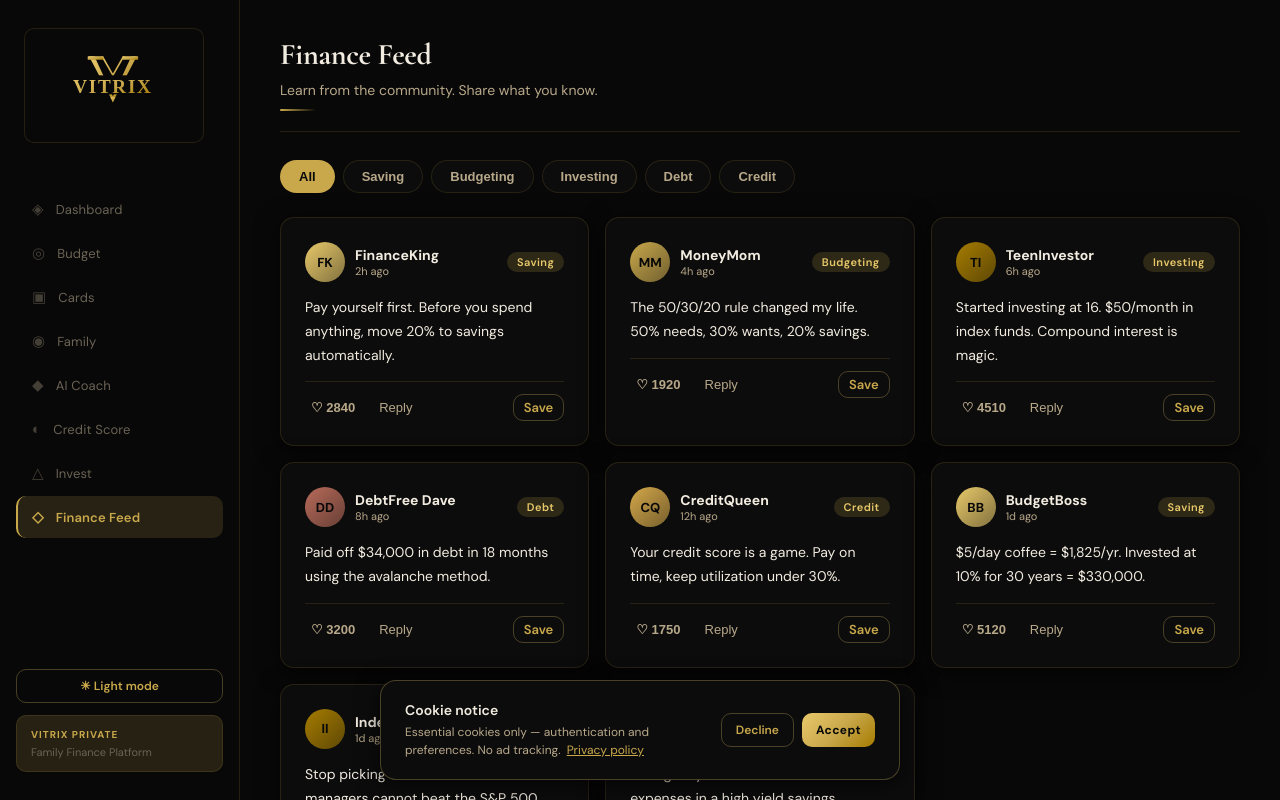
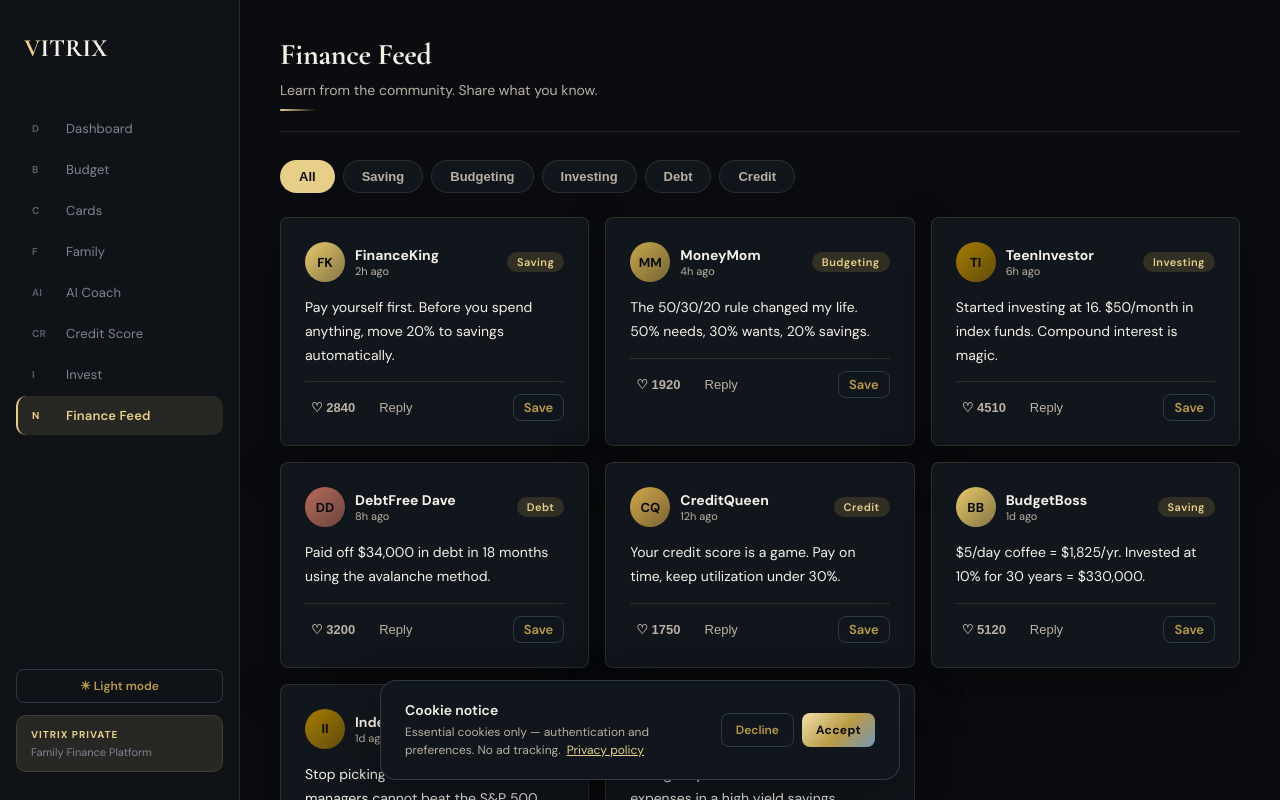
Before and after one commit to zscorp05/VITRIXWALLET, a Next.js app: page /feed in a window 1280 px wide. Shown: the top 800 px of the page. Built offline with nearby package versions, Linux system fonts and the light colour scheme.

Commit message:
Fixed issues

```diff
--- a/app/globals.css
+++ b/app/globals.css
@@ -1,55 +1,55 @@
 @import url('https://fonts.googleapis.com/css2?family=Cormorant+Garamond:wght@400;500;600;700&family=DM+Sans:wght@300;400;500;600;700&display=swap');
 
-/* Palette matched to vitrix_logo_v3.svg */
 :root {
-  --gold-light: #E8C96A;
-  --gold:       #C9A84C;
-  --gold-dark:  #A67C00;
-  --gold-muted: #8A7340;
+  --ink: #101418;
+  --gold-light: #E7CF8A;
+  --gold: #B99A45;
+  --gold-dark: #7C6428;
+  --blue: #7897B8;
+  --sage: #7E9A87;
 
-  --bg:       #080808;
-  --bg2:      #080808;
-  --bg3:      #101010;
-  --card:     #0c0c0c;
-  --border:   rgba(201, 168, 76, 0.14);
-  --border2:  rgba(232, 201, 106, 0.28);
+  --bg: #0A0C0F;
+  --bg2: #0F1318;
+  --bg3: #171D24;
+  --card: #11161C;
+  --border: rgba(231, 207, 138, 0.13);
+  --border2: rgba(120, 151, 184, 0.28);
 
-  --accent:   var(--gold);
-  --accent2:  var(--gold-dark);
-  --accent3:  var(--gold-light);
-  --gold-glow: rgba(201, 168, 76, 0.16);
-  --gradient-gold: linear-gradient(135deg, var(--gold-light) 0%, var(--gold) 50%, var(--gold-dark) 100%);
+  --accent: var(--gold-light);
+  --accent2: var(--blue);
+  --accent3: var(--sage);
+  --gold-glow: rgba(231, 207, 138, 0.11);
+  --gradient-gold: linear-gradient(135deg, #F0DFA9 0%, #B99A45 54%, #7897B8 100%);
 
-  --text:     #F2EBE0;
-  --text2:    #B8A88A;
-  --text3:    #6B6355;
+  --text: #F4F0E8;
+  --text2: #B9B0A3;
+  --text3: #7D8590;
 
-  /* Semantic tones — warm gold family, no teal */
-  --success:  var(--gold-light);
-  --warning:  #D4A84A;
-  --danger:   #B86B5A;
+  --success: var(--sage);
+  --warning: #D7A84B;
+  --danger: #C86D5A;
 
   --font-display: 'Cormorant Garamond', Georgia, 'Times New Roman', serif;
   --font-body:    'DM Sans', sans-serif;
 
-  --radius:   14px;
-  --shadow:   0 4px 24px rgba(0, 0, 0, 0.65);
-  --shadow-gold: 0 0 32px rgba(201, 168, 76, 0.14);
+  --radius: 8px;
+  --shadow: 0 18px 50px rgba(0, 0, 0, 0.35);
+  --shadow-gold: 0 18px 50px rgba(0, 0, 0, 0.25);
 }
 
 [data-theme="light"] {
-  --bg:       #F5F1E8;
-  --bg2:      #FFFFFF;
-  --bg3:      #EDE6D6;
-  --card:     #FFFFFF;
-  --border:   rgba(166, 124, 0, 0.18);
-  --border2:  rgba(166, 124, 0, 0.32);
-  --text:     #1A1612;
-  --text2:    #5C5348;
-  --text3:    #8A8070;
-  --gold-glow: rgba(201, 168, 76, 0.12);
-  --shadow:   0 4px 24px rgba(26, 22, 18, 0.08);
-  --shadow-gold: 0 0 24px rgba(201, 168, 76, 0.1);
+  --bg: #F5F3EE;
+  --bg2: #FFFFFF;
+  --bg3: #ECE8DE;
+  --card: #FFFFFF;
+  --border: rgba(16, 20, 24, 0.1);
+  --border2: rgba(120, 151, 184, 0.28);
+  --text: #11161C;
+  --text2: #49515A;
+  --text3: #77808B;
+  --gold-glow: rgba(185, 154, 69, 0.12);
+  --shadow: 0 14px 40px rgba(16, 20, 24, 0.08);
+  --shadow-gold: 0 14px 40px rgba(16, 20, 24, 0.08);
 }
 
 * { box-sizing: border-box; }
@@ -110,7 +110,7 @@ html, body {
   background: var(--gradient-gold);
   color: var(--bg);
   border: none;
-  border-radius: 10px;
+  border-radius: 8px;
   padding: 12px 22px;
   font-size: 13px;
   font-weight: 700;
@@ -125,7 +125,7 @@ html, body {
   background: transparent;
   color: var(--gold);
   border: 1px solid var(--border2);
-  border-radius: 10px;
+  border-radius: 8px;
   padding: 10px 18px;
   font-size: 13px;
   font-weight: 600;
@@ -136,18 +136,32 @@ html, body {
 .btn-ghost:hover { background: var(--gold-glow); border-color: var(--gold); }
 
 .logo-frame {
-  background: var(--bg);
-  border-radius: 10px;
-  padding: 10px 14px;
+  background: transparent;
+  border-radius: 8px;
+  padding: 8px 0;
   display: inline-block;
-  border: 1px solid var(--border);
+  border: 0;
+}
+
+.vitrix-wordmark {
+  display: inline-block;
+  font-family: var(--font-display);
+  color: var(--text);
+  font-weight: 700;
+  line-height: 1;
+  letter-spacing: 0;
+  text-transform: uppercase;
+}
+
+.vitrix-wordmark::first-letter {
+  color: var(--accent);
 }
 
 input, select, textarea {
   width: 100%;
   background: var(--bg3);
   border: 1px solid var(--border);
-  border-radius: 10px;
+  border-radius: 8px;
   color: var(--text);
   padding: 11px 14px;
   font-size: 14px;
@@ -192,3 +206,112 @@ select option { background: var(--bg3); }
 
 @keyframes pulse  { 0%,100%{opacity:0.3} 50%{opacity:1} }
 @keyframes fadeIn { from{opacity:0;transform:translateY(8px)} to{opacity:1;transform:translateY(0)} }
+
+.auth-page {
+  min-height: 100vh;
+  background:
+    linear-gradient(125deg, rgba(120,151,184,0.1), transparent 38%),
+    linear-gradient(180deg, var(--bg2), var(--bg));
+  display: flex;
+  align-items: center;
+  justify-content: center;
+  padding: 24px;
+  font-family: var(--font-body);
+}
+
+.auth-panel {
+  width: 100%;
+  max-width: 430px;
+}
+
+.auth-card {
+  background: rgba(17, 22, 28, 0.92);
+  border: 1px solid var(--border);
+  border-radius: 8px;
+  padding: 28px;
+  box-shadow: var(--shadow);
+}
+
+[data-theme="light"] .auth-card {
+  background: rgba(255, 255, 255, 0.94);
+}
+
+.segmented-control {
+  display: grid;
+  grid-template-columns: repeat(2, 1fr);
+  background: var(--bg3);
+  border: 1px solid var(--border);
+  border-radius: 8px;
+  padding: 4px;
+  margin-bottom: 26px;
+  gap: 4px;
+}
+
+.segmented-control button,
+.choice-button {
+  border: 0;
+  border-radius: 6px;
+  background: transparent;
+  color: var(--text3);
+  cursor: pointer;
+  font-family: var(--font-body);
+  font-size: 13px;
+  font-weight: 700;
+  padding: 10px;
+  text-transform: capitalize;
+}
+
+.segmented-control button.active,
+.choice-button.active {
+  background: var(--card);
+  color: var(--accent);
+  box-shadow: inset 0 0 0 1px var(--border2);
+}
+
+.choice-button {
+  border: 1px solid var(--border);
+  background: var(--bg3);
+}
+
+.notice-box,
+.error-box {
+  border-radius: 8px;
+  padding: 12px 14px;
+  font-size: 13px;
+  line-height: 1.5;
+}
+
+.notice-box {
+  background: rgba(126, 154, 135, 0.12);
+  border: 1px solid rgba(126, 154, 135, 0.3);
+  color: #A9C7B1;
+}
+
+.error-box {
+  background: rgba(200, 109, 90, 0.1);
+  border: 1px solid rgba(200, 109, 90, 0.35);
+  color: #E8A090;
+}
+
+@media (max-width: 820px) {
+  .app-shell {
+    flex-direction: column;
+  }
+
+  .app-sidebar {
+    width: 100% !important;
+    height: auto !important;
+    position: relative !important;
+    border-right: 0 !important;
+    border-bottom: 1px solid var(--border);
+  }
+
+  .app-nav {
+    display: grid !important;
+    grid-template-columns: repeat(2, minmax(0, 1fr));
+  }
+
+  .app-main {
+    padding: 24px 18px !important;
+  }
+}
--- a/components/AppShell.js
+++ b/components/AppShell.js
@@ -4,22 +4,22 @@ import Logo from '@/components/Logo'
 import ThemeToggle from '@/components/ThemeToggle'
 
 const nav = [
-  { href: '/dashboard', label: 'Dashboard', icon: '◈' },
-  { href: '/budget', label: 'Budget', icon: '◎' },
-  { href: '/cards', label: 'Cards', icon: '▣' },
-  { href: '/family', label: 'Family', icon: '◉' },
-  { href: '/ai-coach', label: 'AI Coach', icon: '◆' },
-  { href: '/credit', label: 'Credit Score', icon: '◐' },
-  { href: '/invest', label: 'Invest', icon: '△' },
-  { href: '/feed', label: 'Finance Feed', icon: '◇' },
+  { href: '/dashboard', label: 'Dashboard', icon: 'D' },
+  { href: '/budget', label: 'Budget', icon: 'B' },
+  { href: '/cards', label: 'Cards', icon: 'C' },
+  { href: '/family', label: 'Family', icon: 'F' },
+  { href: '/ai-coach', label: 'AI Coach', icon: 'AI' },
+  { href: '/credit', label: 'Credit Score', icon: 'CR' },
+  { href: '/invest', label: 'Invest', icon: 'I' },
+  { href: '/feed', label: 'Finance Feed', icon: 'N' },
 ]
 
 export default function AppShell({ children, title, subtitle }) {
   const pathname = usePathname()
 
   return (
-    <div style={{ display: 'flex', minHeight: '100vh', background: 'var(--bg)', fontFamily: 'var(--font-body)' }}>
-      <aside style={{
+    <div className="app-shell" style={{ display: 'flex', minHeight: '100vh', background: 'var(--bg)', fontFamily: 'var(--font-body)' }}>
+      <aside className="app-sidebar" style={{
         width: 240,
         background: 'var(--bg2)',
         borderRight: '1px solid var(--border)',
@@ -34,7 +34,7 @@ export default function AppShell({ children, title, subtitle }) {
         <a href="/dashboard" style={{ marginBottom: 40, paddingLeft: 8, display: 'block', textDecoration: 'none' }}>
           <Logo width={150} />
         </a>
-        <nav style={{ display: 'flex', flexDirection: 'column', gap: 2, flex: 1 }}>
+        <nav className="app-nav" style={{ display: 'flex', flexDirection: 'column', gap: 2, flex: 1 }}>
           {nav.map(item => {
             const isActive = pathname === item.href
             return (
@@ -57,7 +57,7 @@ export default function AppShell({ children, title, subtitle }) {
                   letterSpacing: '0.01em',
                 }}
               >
-                <span style={{ fontSize: 15, opacity: isActive ? 1 : 0.6 }}>{item.icon}</span>
+                <span style={{ width: 22, fontSize: 10, opacity: isActive ? 1 : 0.65, fontWeight: 800 }}>{item.icon}</span>
                 {item.label}
               </a>
             )
@@ -71,7 +71,7 @@ export default function AppShell({ children, title, subtitle }) {
           <div style={{ fontSize: 11, color: 'var(--text3)' }}>Family Finance Platform</div>
         </div>
       </aside>
-      <main style={{ flex: 1, padding: '36px 40px', overflowY: 'auto' }}>
+      <main className="app-main" style={{ flex: 1, padding: '36px 40px', overflowY: 'auto' }}>
         {title && (
           <div style={{ marginBottom: 28, borderBottom: '1px solid var(--border)', paddingBottom: 20 }}>
             <h1 style={{ fontFamily: 'var(--font-display)', fontSize: 30, fontWeight: 700, color: 'var(--text)', margin: 0, letterSpacing: '-0.01em' }}>{title}</h1>
--- a/components/Footer.js
+++ b/components/Footer.js
@@ -1,5 +1,5 @@
 import Link from 'next/link'
-import { LOGO_SRC } from '@/components/Logo'
+import Logo from '@/components/Logo'
 
 export default function Footer() {
   return (
@@ -14,7 +14,7 @@ export default function Footer() {
       gap: 16,
     }}>
       <div style={{ display: 'flex', alignItems: 'center', gap: 12 }}>
-        <img src={LOGO_SRC} alt="" style={{ width: 72, height: 'auto' }} />
+        <Logo width={78} framed={false} style={{ fontSize: 18 }} />
         <span style={{ color: 'var(--text3)', fontSize: 13 }}>© {new Date().getFullYear()} Vitrix</span>
       </div>
       <div style={{ display: 'flex', gap: 24, flexWrap: 'wrap' }}>
--- a/components/Logo.js
+++ b/components/Logo.js
@@ -1,23 +1,18 @@
-/** Vitrix wordmark — frontend/public/vitrix_logo_v3.svg */
-export const LOGO_SRC = '/vitrix_logo_v3.svg'
-
 export default function Logo({ width = 160, framed = true, style = {} }) {
-  const img = (
-    <img
-      src={LOGO_SRC}
-      alt="Vitrix — Private Family Finance"
-      width={width}
-      height="auto"
+  const mark = (
+    <span
+      aria-label="Vitrix"
+      className="vitrix-wordmark"
       style={{
-        display: 'block',
-        maxWidth: '100%',
-        height: 'auto',
+        fontSize: Math.max(22, Math.round(width / 6)),
         ...style,
       }}
-    />
+    >
+      VITRIX
+    </span>
   )
 
-  if (!framed) return img
+  if (!framed) return mark
 
-  return <div className="logo-frame">{img}</div>
+  return <div className="logo-frame">{mark}</div>
 }
--- /dev/null
+++ b/lib/profile-bootstrap.js
@@ -0,0 +1,55 @@
+import { createSupabaseAdminClient } from '@/lib/supabase-admin'
+
+function initialsFor(name, email) {
+  const source = name?.trim() || email?.split('@')[0] || 'Vitrix User'
+  return source
+    .split(/\s+/)
+    .map(part => part[0])
+    .join('')
+    .slice(0, 3)
+    .toUpperCase()
+}
+
+export async function bootstrapUserProfile(user) {
+  if (!user?.id) return null
+
+  const admin = createSupabaseAdminClient()
+  const { data: existing, error: existingError } = await admin
+    .from('profiles')
+    .select('id, family_id')
+    .eq('id', user.id)
+    .maybeSingle()
+
+  if (existingError) throw existingError
+  if (existing?.family_id) return existing
+
+  const metadata = user.user_metadata || {}
+  const name = metadata.name?.trim() || user.email?.split('@')[0] || 'Vitrix User'
+  const role = metadata.role || 'parent'
+  const firstName = name.split(/\s+/)[0] || 'Vitrix'
+
+  const { data: family, error: familyError } = await admin
+    .from('families')
+    .insert({ name: `${firstName}'s Family` })
+    .select('id')
+    .single()
+
+  if (familyError) throw familyError
+
+  const profile = {
+    id: user.id,
+    name,
+    role,
+    family_id: family.id,
+    avatar: initialsFor(name, user.email),
+  }
+
+  const { data, error } = await admin
+    .from('profiles')
+    .upsert(profile, { onConflict: 'id' })
+    .select('id, family_id')
+    .single()
+
+  if (error) throw error
+  return data
+}
--- /dev/null
+++ b/lib/supabase-admin.js
@@ -0,0 +1,17 @@
+import { createClient } from '@supabase/supabase-js'
+
+export function createSupabaseAdminClient() {
+  const supabaseUrl = process.env.NEXT_PUBLIC_SUPABASE_URL
+  const serviceRoleKey = process.env.SUPABASE_SERVICE_ROLE_KEY
+
+  if (!supabaseUrl || !serviceRoleKey) {
+    throw new Error('Supabase admin client is not configured')
+  }
+
+  return createClient(supabaseUrl, serviceRoleKey, {
+    auth: {
+      autoRefreshToken: false,
+      persistSession: false,
+    },
+  })
+}
```
Also changed, not shown: app/api/profile/bootstrap/route.js (added, +20 -0 lines), app/auth/callback/route.js (added, +30 -0 lines), app/login/page.js (+50 -83 lines), components/CookieBanner.js (+6 -5 lines), 1 other file (tests, documents, lock files or other folders).
